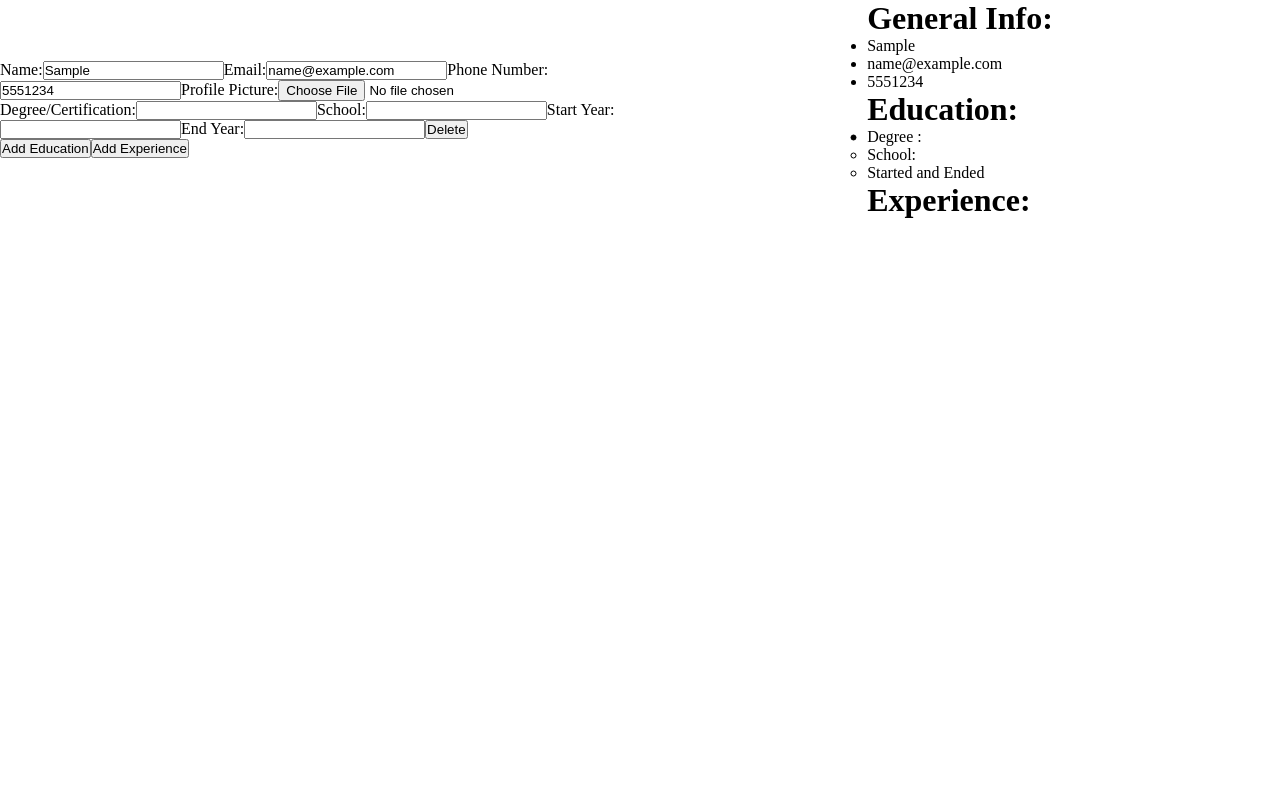
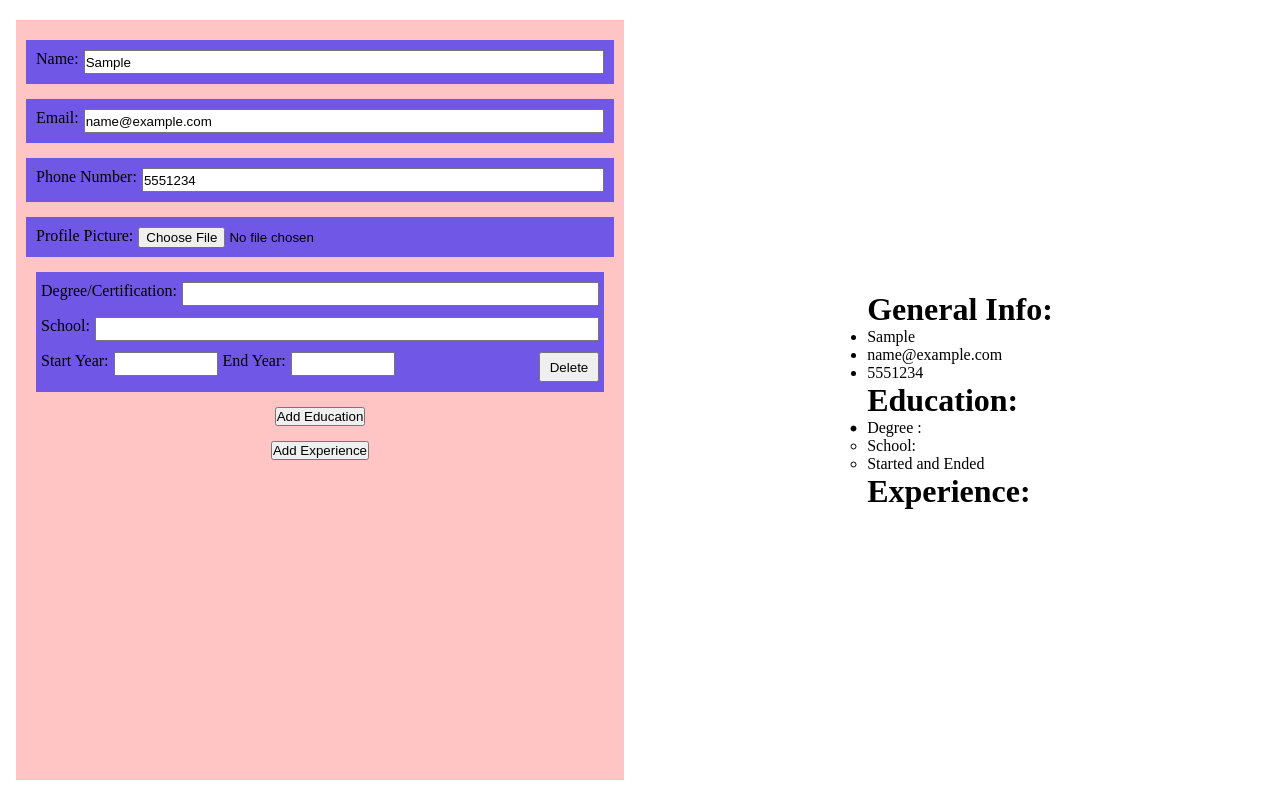
Before and after one commit to LoganTackett1/cv-application, a React (Vite) app: page / in a window 1280 px wide. Both pictures are taken after typing "Sample", "name@example.com", "5551234" into the empty fields and a click on the button "Add Education". Built offline with nearby package versions, Linux system fonts and the light colour scheme.

Commit message:
basic styling for input section

```diff
--- a/src/EduInp.css
+++ b/src/EduInp.css
@@ -0,0 +1,60 @@
+#eduInp {
+    width: 100%;
+    height: auto;
+    background-color: rgba(0, 0, 255, 0.555);
+    display: grid;
+    grid: 1fr 1fr 1fr/ 1fr 1fr 1fr;
+    gap: 5px;
+    padding-top: 10px;
+    padding-bottom: 10px;
+}
+
+#eduInp > div {
+    width: 100%;
+    height: auto;
+    display: flex;
+    flex-wrap: nowrap;
+    white-space: nowrap;
+    box-sizing: border-box;
+    padding-right: 5px;
+}
+
+#eduInp label {
+    margin-left: 5px;
+    margin-right: 5px;
+}
+
+#eduInp input {
+    width: 100%;
+    height: 20px;
+}
+
+#eduInp > .degree {
+    grid-area: 1/1/2/-1;
+}
+
+#eduInp > .school {
+    grid-area: 2/1/3/-1;
+}
+
+#eduInp > .start-end {
+    box-sizing: border-box;
+    grid-area: 3/1/-1/3;
+    display: flex;
+    justify-content: flex-start;
+}
+
+#eduInp > .start-end > input {
+    width: 100px;
+}
+
+#eduInp > button {
+    grid-area: 3/3/-1/-1;
+}
+
+#eduInp > button {
+    width: 60px;
+    height: 30px;
+    justify-self: flex-end;
+    margin-right: 5px;
+}
--- a/src/EduInp.jsx
+++ b/src/EduInp.jsx
@@ -40,14 +40,20 @@ function EduInp ({uuid,cvState,cvSetter}) {
 
     return (
         <div id="eduInp">
+            <div className='degree'>
                 <label htmlFor="degree">Degree/Certification:</label>
                 <input value={currEdu.degree} id="degree" type="text" onChange={handleChange("degree")}/>
+            </div>
+            <div className='school'>
                 <label htmlFor="school">School:</label>
                 <input value={currEdu.school} id="school" type="text" onChange={handleChange("school")}/>
+            </div>
+            <div className='start-end'>
                 <label htmlFor="start">Start Year:</label>
                 <input value={currEdu.start} id="start" type="tel" onChange={handleChange("start")}/>
                 <label htmlFor="end">End Year:</label>
             <input value={currEdu.end} id="end" type="tel" onChange={handleChange("end")}/>
+            </div>
             <button onClick={removeSelf}>Delete</button>
         </div>
     )
--- a/src/ExpInp.css
+++ b/src/ExpInp.css
@@ -0,0 +1,60 @@
+#expInp {
+    width: 100%;
+    height: auto;
+    background-color: rgba(0, 0, 255, 0.555);
+    display: grid;
+    grid: 1fr 1fr 1fr/ 1fr 1fr 1fr;
+    gap: 5px;
+    padding-top: 10px;
+    padding-bottom: 10px;
+}
+
+#expInp > div {
+    width: 100%;
+    height: auto;
+    display: flex;
+    flex-wrap: nowrap;
+    white-space: nowrap;
+    box-sizing: border-box;
+    padding-right: 5px;
+}
+
+#expInp label {
+    margin-left: 5px;
+    margin-right: 5px;
+}
+
+#expInp input {
+    width: 100%;
+    height: 20px;
+}
+
+#expInp > .title {
+    grid-area: 1/1/2/-1;
+}
+
+#expInp > .employer {
+    grid-area: 2/1/3/-1;
+}
+
+#expInp > .start-end {
+    box-sizing: border-box;
+    grid-area: 3/1/-1/3;
+    display: flex;
+    justify-content: flex-start;
+}
+
+#expInp > .start-end > input {
+    width: 100px;
+}
+
+#expInp > button {
+    grid-area: 3/3/-1/-1;
+}
+
+#expInp > button {
+    width: 60px;
+    height: 30px;
+    justify-self: flex-end;
+    margin-right: 5px;
+}
--- a/src/ExpInp.jsx
+++ b/src/ExpInp.jsx
@@ -40,12 +40,20 @@ function ExpInp ({uuid,cvState,cvSetter}) {
 
     return (
         <div id="expInp">
+            <div className='title'>
                 <label htmlFor="title">Job Title:</label>
                 <input value={currExp.title} id="title" type="text" onChange={handleChange("title")}/>
+            </div>
+            <div className='employer'>
+                <label htmlFor="employer">Employer:</label>
+                <input value={currExp.employer} id="employer" type="text" onChange={handleChange("employer")}/>
+            </div>
+            <div className='start-end'>
                 <label htmlFor="start">Start Year:</label>
                 <input value={currExp.start} id="start" type="tel" onChange={handleChange("start")}/>
                 <label htmlFor="end">End Year:</label>
                 <input value={currExp.end} id="end" type="tel" onChange={handleChange("end")}/>
+            </div>
             <button onClick={removeSelf}>Delete</button>
         </div>
     )
--- a/src/InpBtn.jsx
+++ b/src/InpBtn.jsx
@@ -20,6 +20,7 @@ function InpBtn ({cvState,cvSetter,type}) {
             const newExp = {
                 uuid: generateUUID(),
                 title:"",
+                employer:"",
                 start:"",
                 end:""
             };
--- a/src/Input.css
+++ b/src/Input.css
@@ -0,0 +1,17 @@
+#input {
+    width: 100%;
+    height: auto;
+    padding: 10px;
+    background-color: rgba(0, 0, 255, 0.555);
+    display: flex;
+    white-space: nowrap;
+}
+
+#input > label {
+    margin-right: 5px;
+}
+
+#input > input {
+    width: 100%;
+    height: 20px;
+}
--- a/src/Input.jsx
+++ b/src/Input.jsx
@@ -10,10 +10,10 @@ function Input ({cvState,cvSetter,type,setParam,labelId,label}) {
     }
 
     return (
-        <>
+        <div id="input">
             <label htmlFor={labelId}>{label}</label>
             <input value={cvState[setParam]} name={labelId} id={labelId} type={type} onChange={handleChange}/>
-        </>
+        </div>
     )
 }
 
--- a/src/InputSection.css
+++ b/src/InputSection.css
@@ -0,0 +1,22 @@
+#inputSection {
+    width: 95%;
+    height: 95%;
+    box-sizing: border-box;
+    padding: 20px;
+    display: flex;
+    flex-direction: column;
+    align-items: center;
+    gap: 15px;
+    overflow-y: scroll;
+    background-color: rgba(255, 0, 0, 0.233);
+}
+
+#inputSection {
+    overflow-y: scroll;
+    scrollbar-width: none; /* Firefox */
+    -ms-overflow-style: none;  /* Internet Explorer 10+ */
+}
+#inputSection::-webkit-scrollbar { /* WebKit */
+    width: 0;
+    height: 0;
+}
--- a/src/InputSection.jsx
+++ b/src/InputSection.jsx
@@ -7,7 +7,7 @@ import ExpInp from './ExpInp';
 // eslint-disable-next-line react/prop-types
 function InputSection ({cvState,cvSetter}) {
     return (
-        <div>
+        <div id="inputSection">
             <Input cvState={cvState} cvSetter={cvSetter} type="text" setParam="name" labelId="name" label="Name:" />
             <Input cvState={cvState} cvSetter={cvSetter} type="email" setParam="email" labelId="email" label="Email:" />
             <Input cvState={cvState} cvSetter={cvSetter} type="tel" setParam="phone" labelId="phone" label="Phone Number:" />
--- a/src/OutputSection.jsx
+++ b/src/OutputSection.jsx
@@ -34,6 +34,7 @@ function OutputSection ({ cvState }) {
                     <li key={item.uuid}>
                         <ul>
                             <li>Title : {item.title}</li>
+                            <li>Employer: {item.employer}</li>
                             <li>Started {item.start} and Ended {item.end}</li>
                         </ul>
                     </li>
--- a/src/index.css
+++ b/src/index.css
@@ -7,3 +7,8 @@ body {
   width: 100vw;
   height: 100vh;
 }
+
+#root {
+  width: 100%;
+  height: 100%;
+}
```
Lines whose indentation alone changed are shown as unchanged.
